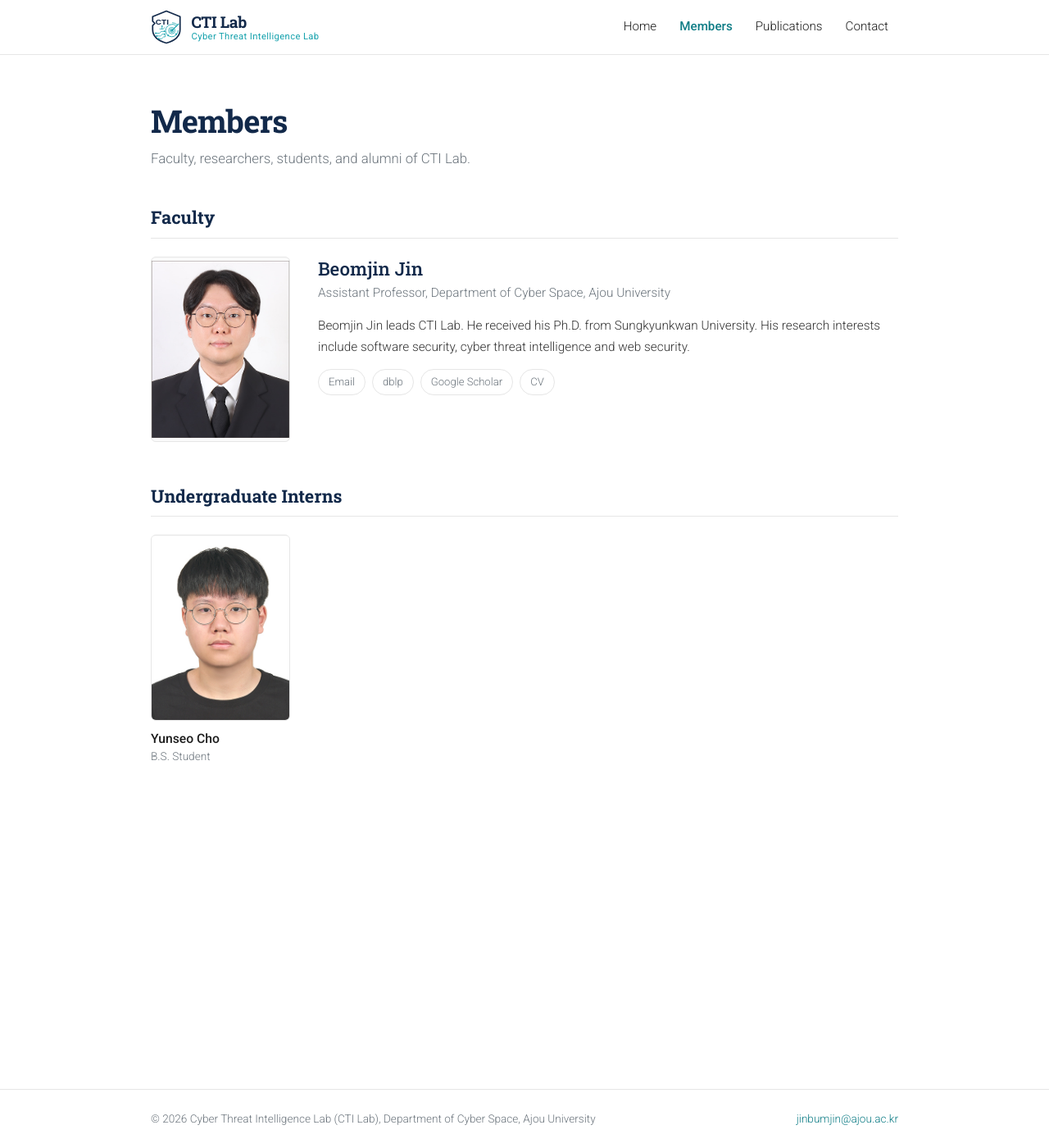
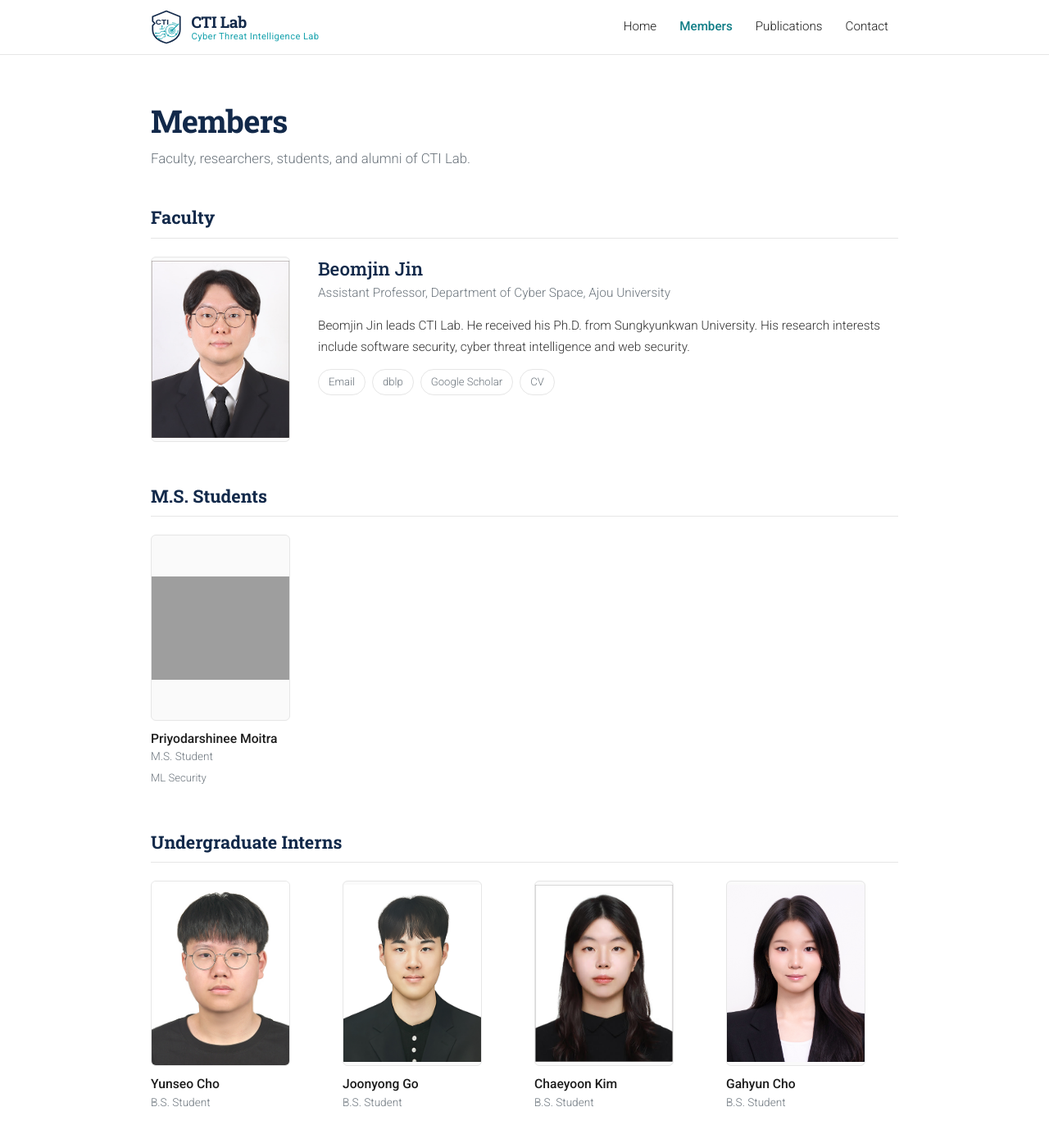
Before and after one commit to BJJINE/BJJINE.github.io, a Jekyll site: the page built from _pages/members.html, in a window 1280 px wide and 1400 px high. Shown: the whole window at 82% size. Built offline with Jekyll 4.4.1, drawn with Linux system fonts in a browser that asks for light colours; grey boxes are pictures that could not be loaded.

Commit message:
Update members.yml

```diff
--- a/_data/members.yml
+++ b/_data/members.yml
@@ -33,16 +33,27 @@ phd:
 
 
 masters:
-#   - name: "Jihoon Park"
-#     role: "M.S. Student"
-#     topic: "Automated malware analysis"
-#     photo: ""
+  - name: "Priyodarshinee Moitra"
+    role: "M.S. Student"
+    topic: "ML Security"
+    photo: "roro"
 
 undergraduates:
   - name: "Yunseo Cho"
     role: "B.S. Student"
     photo: "Yunseo.jpg"
 
+  - name: "Joonyong Go"
+    role: "B.S. Student"
+    photo: "joony.jpg"
+
+  - name: "Chaeyoon Kim"
+    role: "B.S. Student"
+    photo: "chaey.jpg"
+
+  - name: "Gahyun Cho"
+    role: "B.S. Student"
+    photo: "gah.jpg"
 
 alumni:
 #   - name: "Taeyang Yoon"
```
